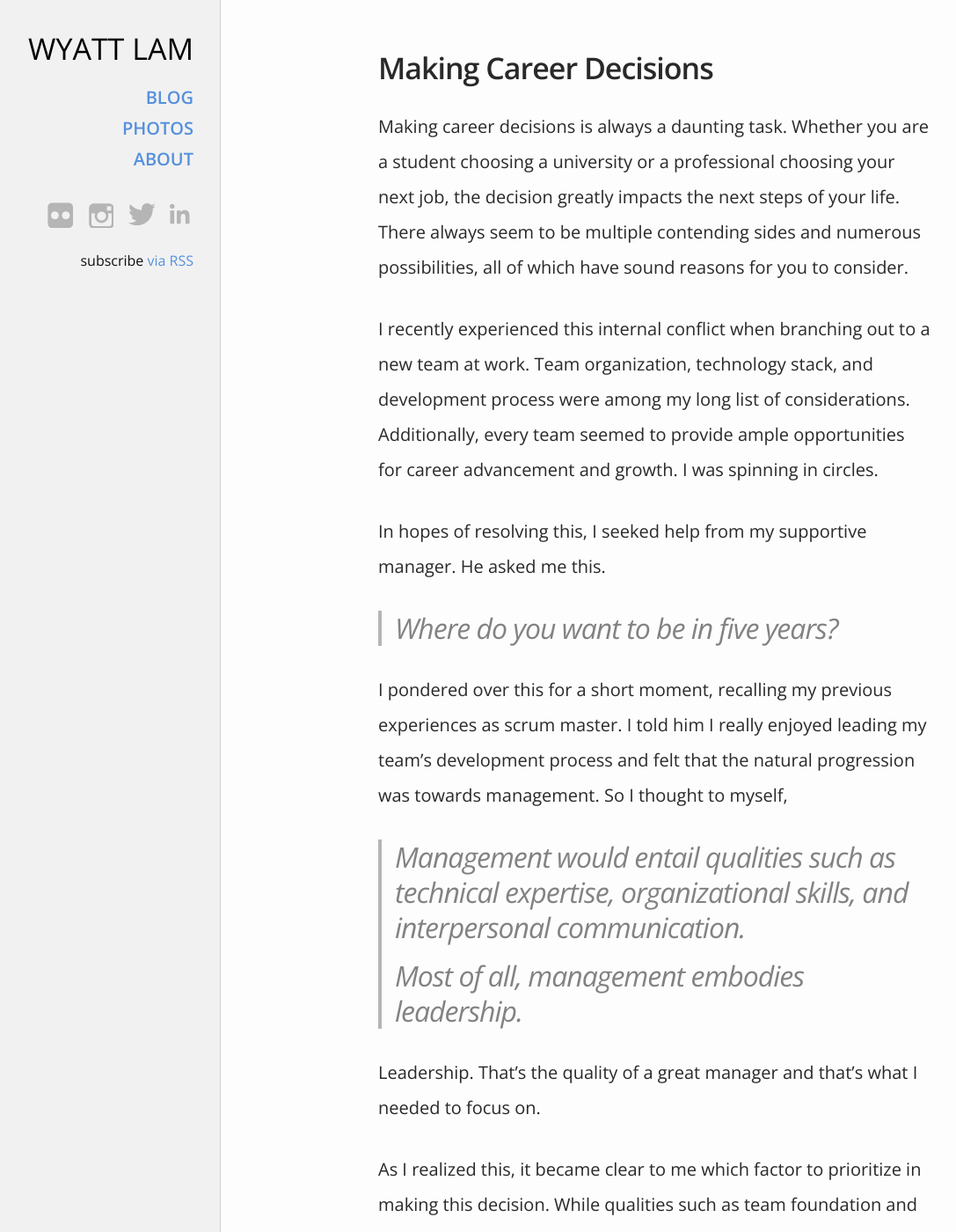
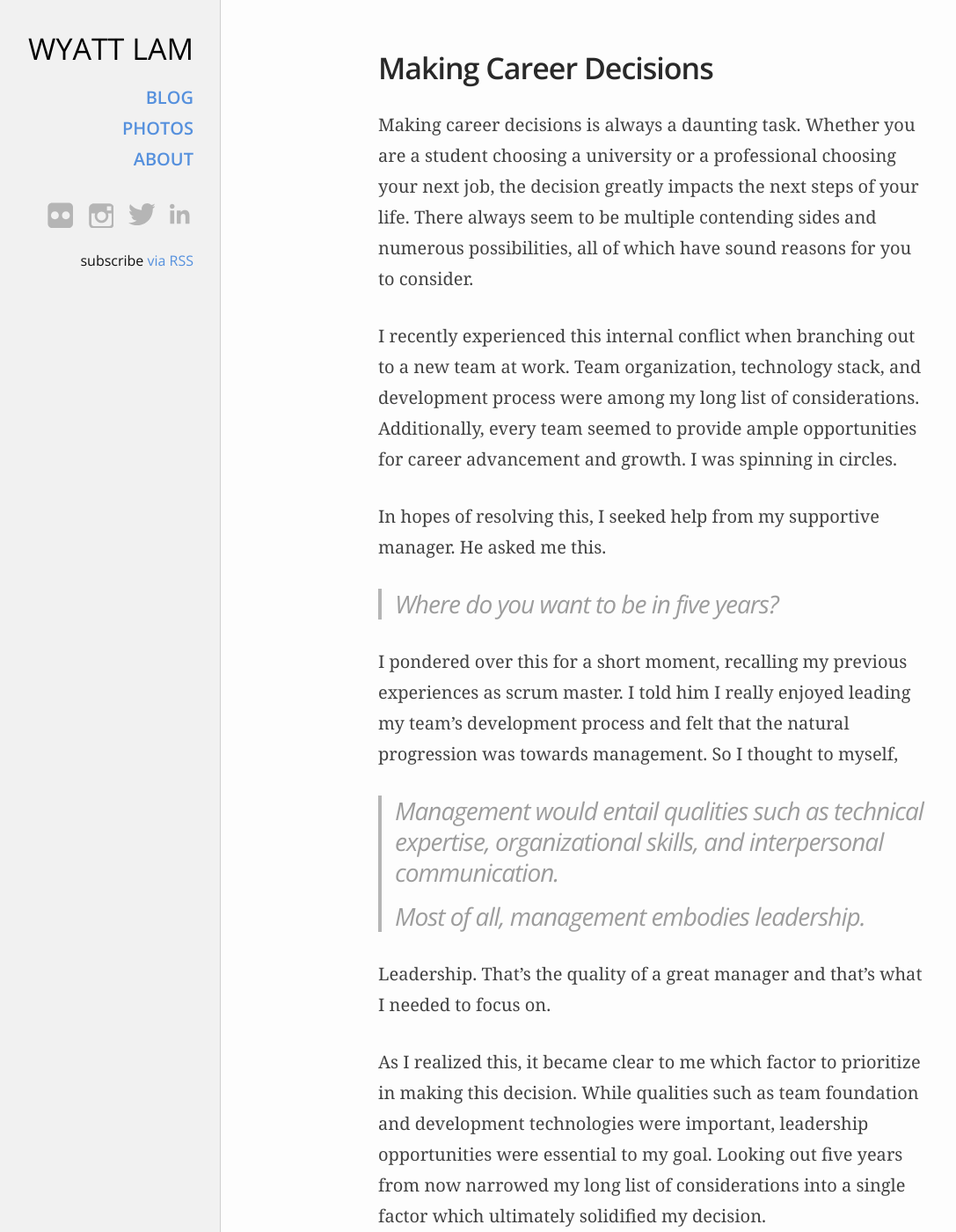
Before and after one commit to wyattlam1/wyattlam1.github.io, a Jekyll site: the page built from _posts/2015-10-16-making-career-decisions.markdown, in a window 1280 px wide and 1400 px high. Shown: the whole window at 88% size, without its empty margins (40-1127 px from the left). Built offline with Jekyll 4.4.1, drawn with Linux system fonts in a browser that asks for light colours; comment, search, counter and statistics services are not loaded.

```diff
--- a/_sass/_base.scss
+++ b/_sass/_base.scss
@@ -38,6 +38,24 @@
     color: $grey-color-light;
     font-weight: bold;
     font-size: 20px;
+}
+
+/*------------------------------
+    POSTS
+ -----------------------------*/
+ .post-content {
+    font-family: $post-font-family;
+    color: $grey-color-dark;
+    font-size: 20px;
+    line-height: 35px;
+    font-weight: 300;
+
+    @include media-query($on-phone) { font-size: 18px; line-height: 30px; }
+
+    h1, h2, h3, h4, h5, h6 { font-family: $base-font-family; }
+    h2 { color: lighten($grey-color, 10%); font-size: 28px; @include media-query($on-phone) { font-size: 24px; } }
+    h3 { font-size: 20px; @include media-query($on-phone) { font-size: 14px; } }
+    h4 { font-size: 16px; @include media-query($on-phone) { font-size: 12px; } }
 }
 
 /**
--- a/_sass/_layout.scss
+++ b/_sass/_layout.scss
@@ -244,49 +244,9 @@
 }
 
 .post-content {
-    color: $grey-color-dark-dark;
-    font-size: 20px;
-    line-height: 40px;
-    font-weight: 300;
-
     margin-bottom: $spacing-unit;
-
-    @include media-query($on-phone) {
-        font-size: 18px;
-        line-height: 30px;
-    }
-
-    h2 {
-        font-size: 32px;
-
-        @include media-query($on-phone) {
-            font-size: 28px;
-        }
-    }
-
-    h3 {
-        font-size: 20px;
-
-        @include media-query($on-phone) {
-            font-size: 14px;
-        }
-    }
-
-    h4 {
-        font-size: 16px;
-
-        @include media-query($on-phone) {
-            font-size: 12px;
-        }
-    }
-
-    p {
-        margin-bottom: $spacing-unit;
-    }
-
-    blockquote {
-        margin-bottom: $spacing-unit;
-    }
+    p { margin-bottom: $spacing-unit; }
+    blockquote { margin-bottom: $spacing-unit; }
 }
 
 .center {
--- a/css/main.scss
+++ b/css/main.scss
@@ -7,15 +7,12 @@
 $spacing-unit:     30px;
 
 // Fonts
-$base-font-family: 'Open Sans', sans-serif;
+$base-font-family: 'Open Sans', Helvetica, Arial, sans-serif;
 $base-font-size:   16px;
 $small-font-size:  $base-font-size * 0.875;
 $base-line-height: 1.5;
 
-$header-font-family: 'Open Sans';
-$footer-font-family: 'Open Sans';
-
-$post-font-family: 'Open Sans';
+$post-font-family: 'Georgia', sans-serif;
 
 // Colors
 $text-color:       #111;
@@ -35,7 +32,6 @@
 $on-phone:         800px;
 $on-tablet:        800px;
 $on-laptop:        800px;
-
 
 // Using media queries with like this:
 // @include media-query($on-phone) {
```
Also changed, not shown: _posts/2016-03-02-do-you-have-any-more-questions.markdown (added, +38 -0 lines).
